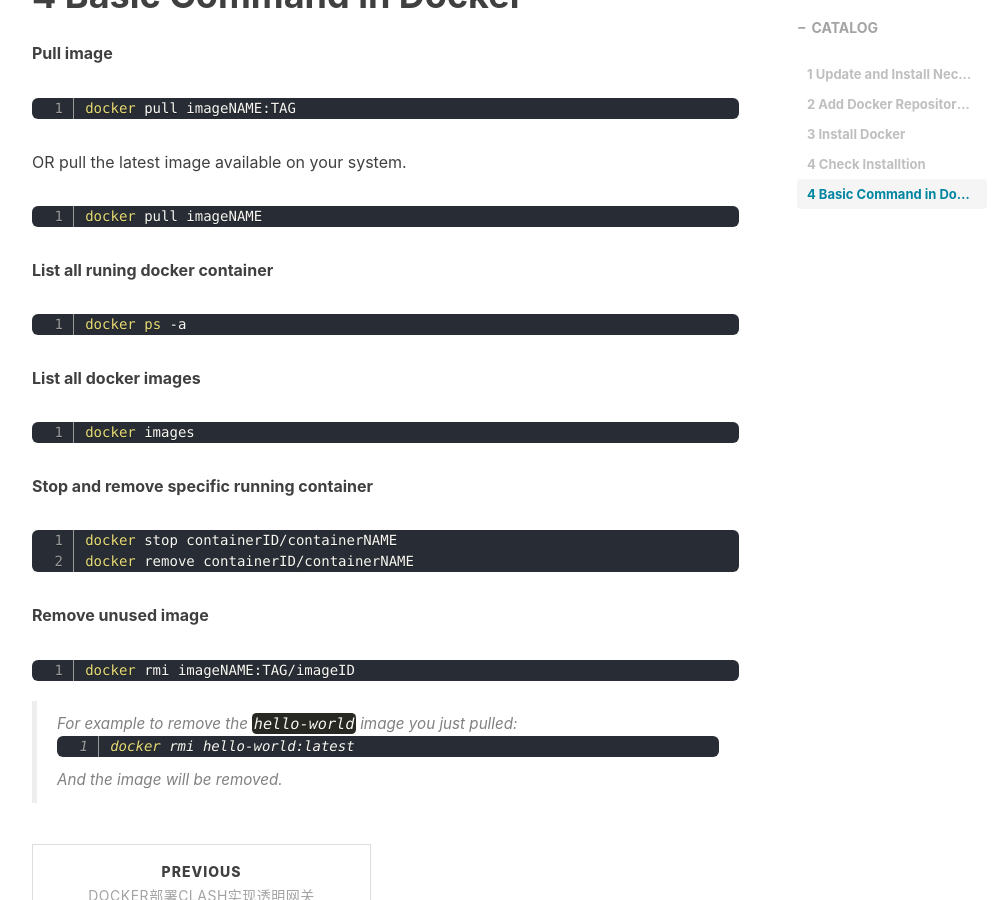
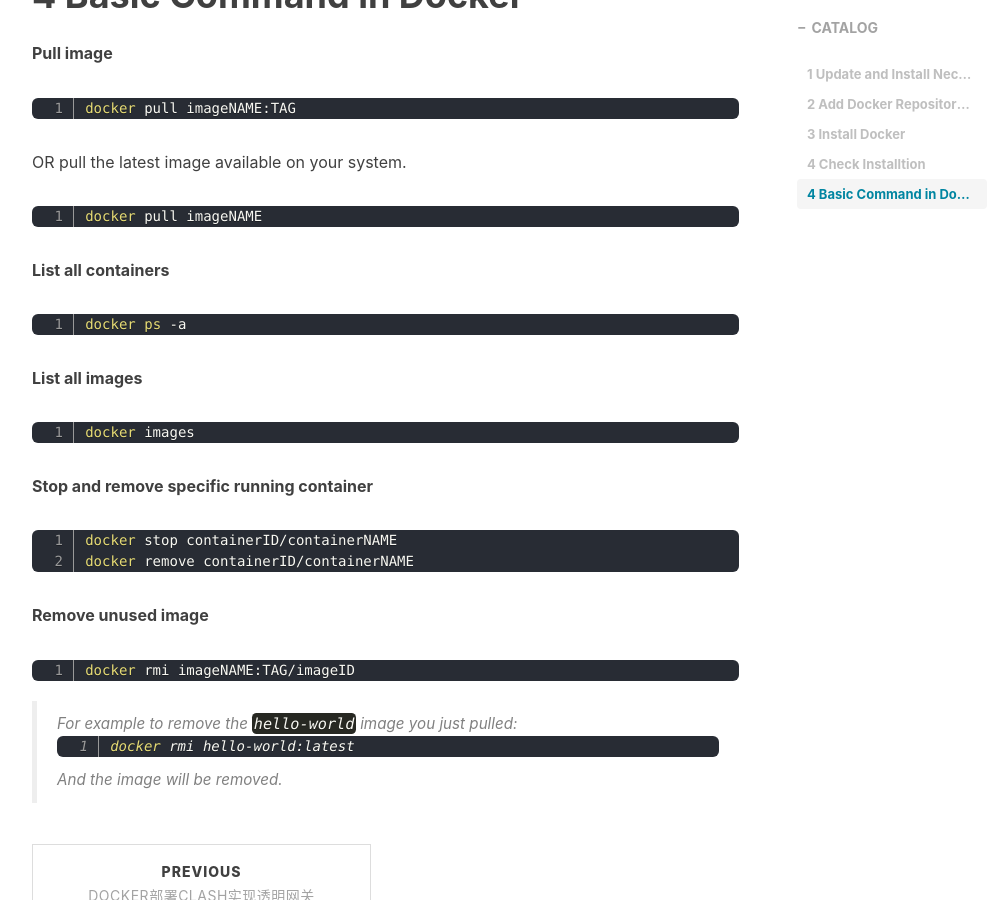
Before and after one commit to WinchellWang/winchellwang.github.io, a Jekyll site: the page built from _posts/2022-07-12-Docker_Installation_Ubuntu20.04.md, in a window 1280 px wide and 900 px high, scrolled down 2682 px. Shown: the whole window, without its empty margins (233-1234 px from the left). Built offline with Jekyll 4.4.1, drawn with Linux system fonts in a browser that asks for light colours; nearby versions of some CDN libraries; comment, search, counter and statistics services are not loaded.

Commit message:
Update 2022-07-12-Docker_Installation_Ubuntu20.04.md

````diff
--- a/_posts/2022-07-12-Docker_Installation_Ubuntu20.04.md
+++ b/_posts/2022-07-12-Docker_Installation_Ubuntu20.04.md
@@ -103,12 +103,12 @@
 docker pull imageNAME
 ```
 
-**List all runing docker container**
+**List all containers**
 ```shell
 docker ps -a
 ```
 
-**List all docker images**
+**List all images**
 ```shell
 docker images
 ```
````
